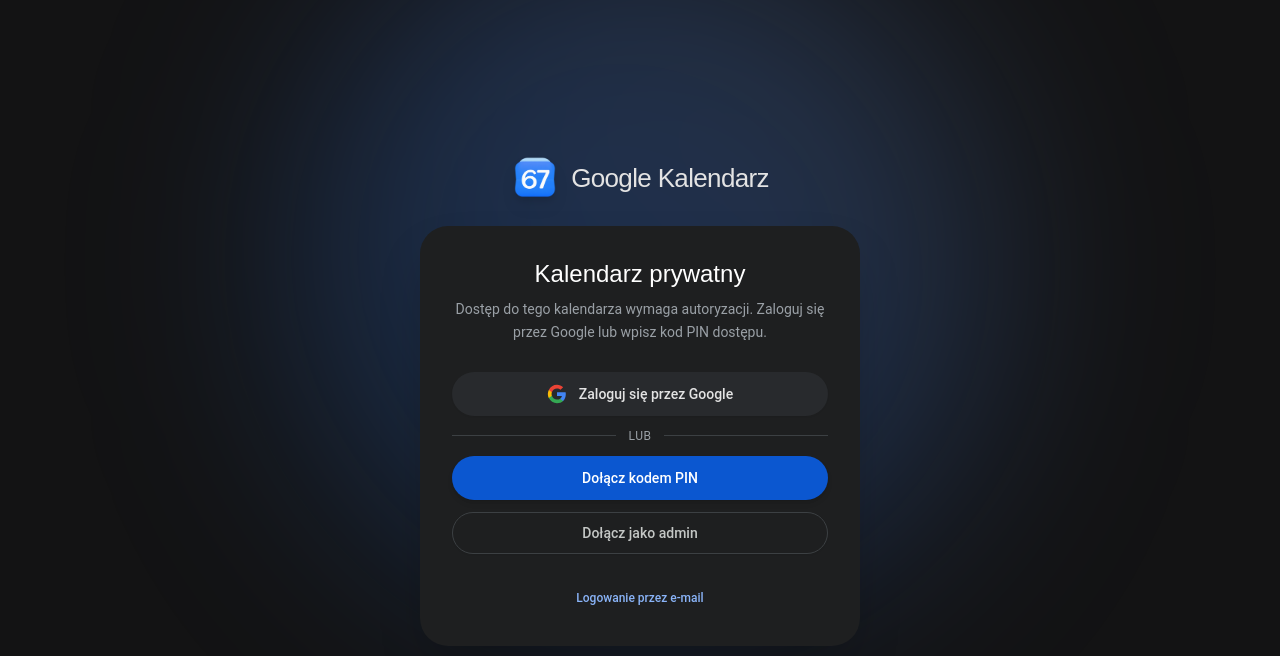
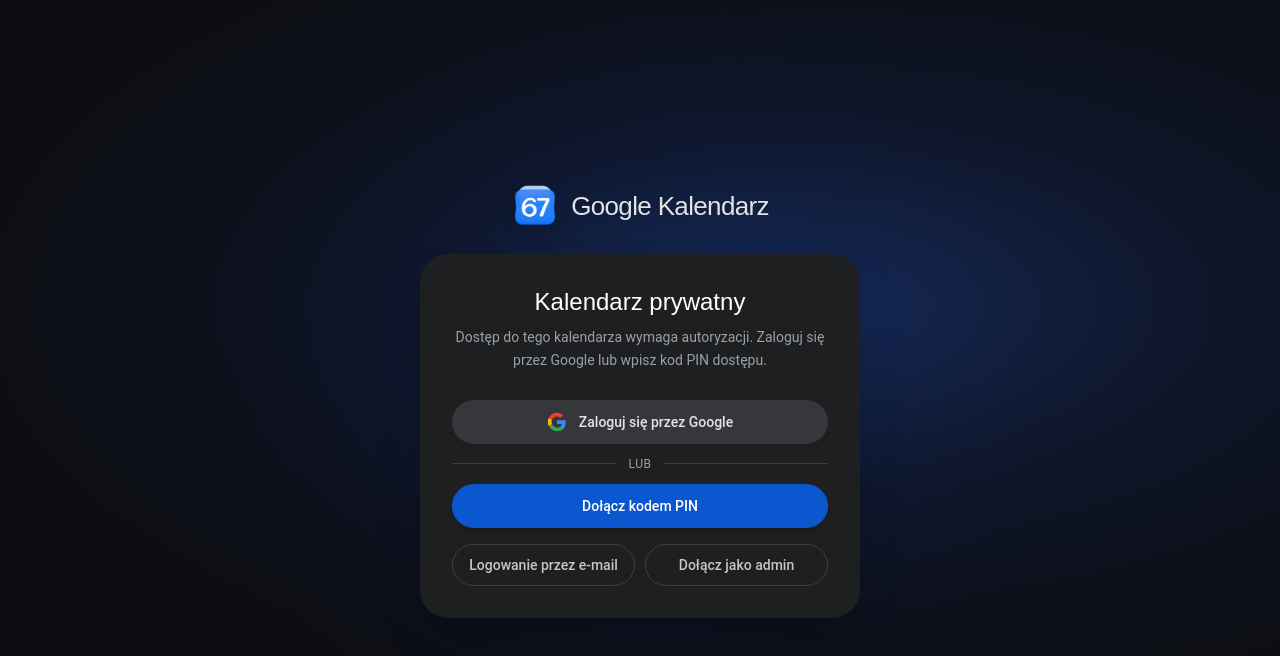
Before and after one commit to Kodex233/Kalendarz, a React (Vite) app: page / in a window 1280 px wide. Shown: the top 656 px of the page. Built offline with nearby package versions, Linux system fonts and the light colour scheme; no server answers; the database is empty; a web font is replaced by a local one.

Commit message:
Gemini dark sapphire cosmic tlo, jasnoszary Google button i przyciski obok siebie po 50 procent

```diff
--- a/src/App.jsx
+++ b/src/App.jsx
@@ -1029,9 +1029,17 @@ export default function App() {
   // Ekran blokady / dołączania dla osób nieautoryzowanych (podczas logowania nie widać kalendarza!)
   if (!isAuthorized) {
     return (
-      <div className="min-h-screen w-screen flex flex-col items-center justify-center bg-[#131314] text-[#e3e3e3] p-4 select-none relative font-['Roboto',sans-serif]">
-        {/* Subtle decorative cool light blue background gradient */}
-        <div className="absolute top-1/3 left-1/2 -translate-x-1/2 -translate-y-1/2 w-[700px] h-[700px] bg-gradient-to-tr from-[#1a73e8]/20 via-[#4285f4]/25 to-[#8ab4f8]/20 rounded-full blur-[110px] pointer-events-none" />
+      <div className="min-h-screen w-screen flex flex-col items-center justify-center bg-[#0d0e12] text-[#e3e3e3] p-4 select-none relative font-['Roboto',sans-serif] overflow-hidden">
+        {/* Gemini Atmospheric Cosmic Sapphire Background Glow */}
+        <div
+          className="absolute inset-0 pointer-events-none"
+          style={{
+            background: `
+              radial-gradient(ellipse 85% 65% at 65% 38%, rgba(28, 68, 158, 0.45) 0%, rgba(18, 42, 105, 0.28) 35%, rgba(11, 22, 60, 0.12) 65%, transparent 85%),
+              radial-gradient(circle 500px at 50% 50%, rgba(30, 75, 170, 0.25) 0%, rgba(14, 28, 70, 0.12) 50%, transparent 80%)
+            `
+          }}
+        />
 
         {/* Google Calendar original branded logo */}
         <div className="flex items-center space-x-3 mb-6 relative z-10">
@@ -1057,11 +1065,11 @@ export default function App() {
           </div>
 
           <div className="space-y-3 pt-2">
-            {/* Google Sign-in Button: tło lekko jaśniejsze i bez bordera */}
+            {/* Google Sign-in Button: tło lekko jasny szary i bez bordera */}
             <button
               type="button"
               onClick={handleGoogleLogin}
-              className="w-full flex items-center justify-center space-x-3 py-3 px-4 bg-[#282a2d] hover:bg-[#35373a] rounded-full text-[#e3e3e3] font-medium text-sm transition shadow-sm active:scale-[0.98] cursor-pointer"
+              className="w-full flex items-center justify-center space-x-3 py-3 px-4 bg-[#35373a] hover:bg-[#434649] rounded-full text-[#e3e3e3] font-medium text-sm transition shadow-sm active:scale-[0.98] cursor-pointer"
             >
               <svg className="w-5 h-5 shrink-0" viewBox="0 0 24 24">
                 <path fill="#4285F4" d="M22.56 12.25c0-.78-.07-1.53-.2-2.25H12v4.26h5.92c-.26 1.37-1.04 2.53-2.21 3.31v2.77h3.57c2.08-1.92 3.28-4.74 3.28-8.09z" />
@@ -1088,7 +1096,16 @@ export default function App() {
               Dołącz kodem PIN
             </button>
 
-            {/* Admin Join Button: border mniej biały */}
+            {/* Dwa przyciski obok siebie (po 50% szerokości): Logowanie e-mail oraz Dołącz jako admin */}
+            <div className="flex items-center space-x-2.5 pt-1">
+              <button
+                type="button"
+                onClick={() => setAuthModalOpen(true)}
+                className="w-1/2 py-2.5 px-3 bg-transparent hover:bg-[#282a2d] border border-[#3c4043] hover:border-[#444746] text-[#c4c7c5] hover:text-[#e3e3e3] rounded-full text-xs sm:text-sm font-medium transition shadow-sm active:scale-[0.98] cursor-pointer text-center truncate"
+              >
+                Logowanie przez e-mail
+              </button>
+
               <button
                 type="button"
                 onClick={() => {
@@ -1096,20 +1113,11 @@ export default function App() {
                   setAdminErrorCode('');
                   setAdminInputCode('');
                 }}
-              className="w-full py-2.5 px-4 bg-transparent hover:bg-[#282a2d] border border-[#3c4043] hover:border-[#444746] text-[#c4c7c5] hover:text-[#e3e3e3] rounded-full text-sm font-medium transition shadow-sm active:scale-[0.98] cursor-pointer"
+                className="w-1/2 py-2.5 px-3 bg-transparent hover:bg-[#282a2d] border border-[#3c4043] hover:border-[#444746] text-[#c4c7c5] hover:text-[#e3e3e3] rounded-full text-xs sm:text-sm font-medium transition shadow-sm active:scale-[0.98] cursor-pointer text-center truncate"
               >
                 Dołącz jako admin
               </button>
             </div>
-
-          <div className="pt-2 text-center">
-            <button
-              type="button"
-              onClick={() => setAuthModalOpen(true)}
-              className="px-4 py-2 rounded-full text-xs text-[#8ab4f8] hover:bg-[#8ab4f8]/15 hover:text-[#c2e7ff] transition cursor-pointer font-medium inline-block"
-            >
-              Logowanie przez e-mail
-            </button>
           </div>
         </div>
 
```
Lines whose indentation alone changed are shown as unchanged.
